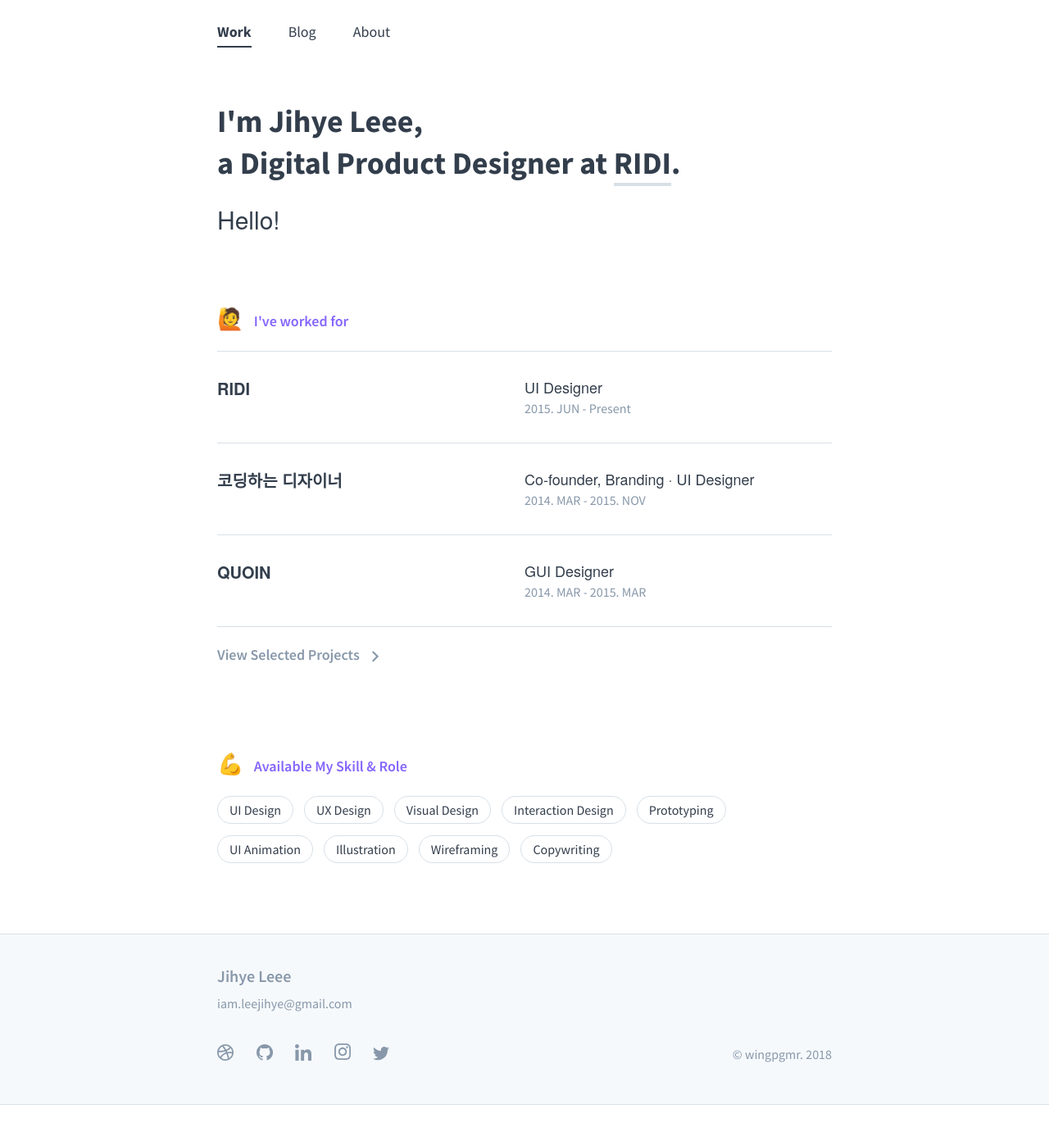
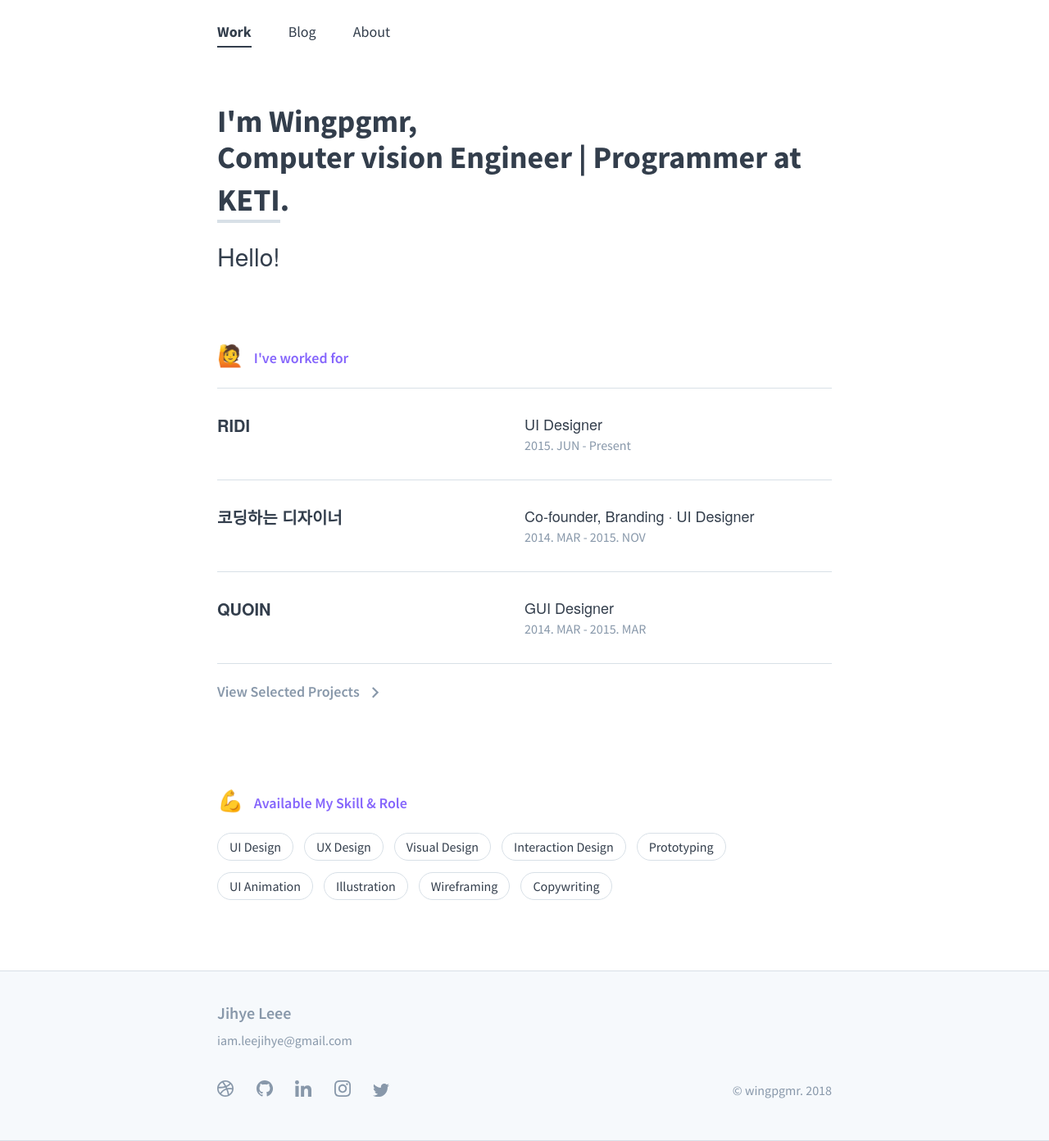
Before and after one commit to wingpgmr/changed, a Jekyll site: the page built from index.md, in a window 1280 px wide. Shown: the whole page at 82% size. Built offline with Jekyll 4.4.1, drawn with Linux system fonts in a browser that asks for light colours; before the commit the page ends 1348 px from its top, so only the background shows below that.

Commit message:
Update index.md

```diff
--- a/index.md
+++ b/index.md
@@ -8,12 +8,12 @@ description: Hello
 <div class="intro-animation">
 <section class="explanation">
     <h1 class="intro">
-    I'm Jihye Leee,
+    I'm Wingpgmr,
     </h1>
-    <h1 class="intro">a Digital Product Designer at
+    <h1 class="intro">Computer vision Engineer | Programmer at
         <div class="intro-link">
-            <a class="transition" href="http://ridicorp.com/" target="_blank">
-                RIDI
+            <a class="transition" href="http://keti.re.kr/" target="_blank">
+                KETI
             </a>
             <div class="underline-mask transition"></div>
             <div class="underline"></div>
```
